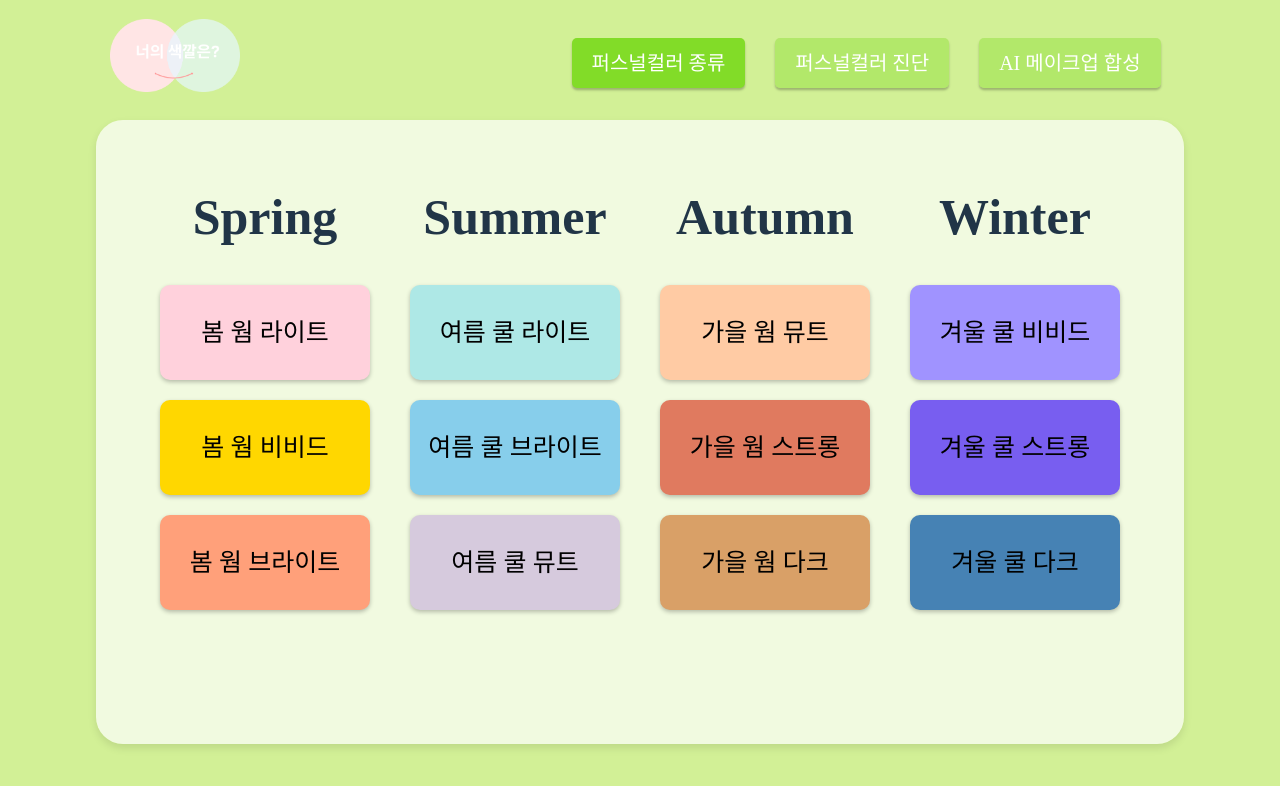
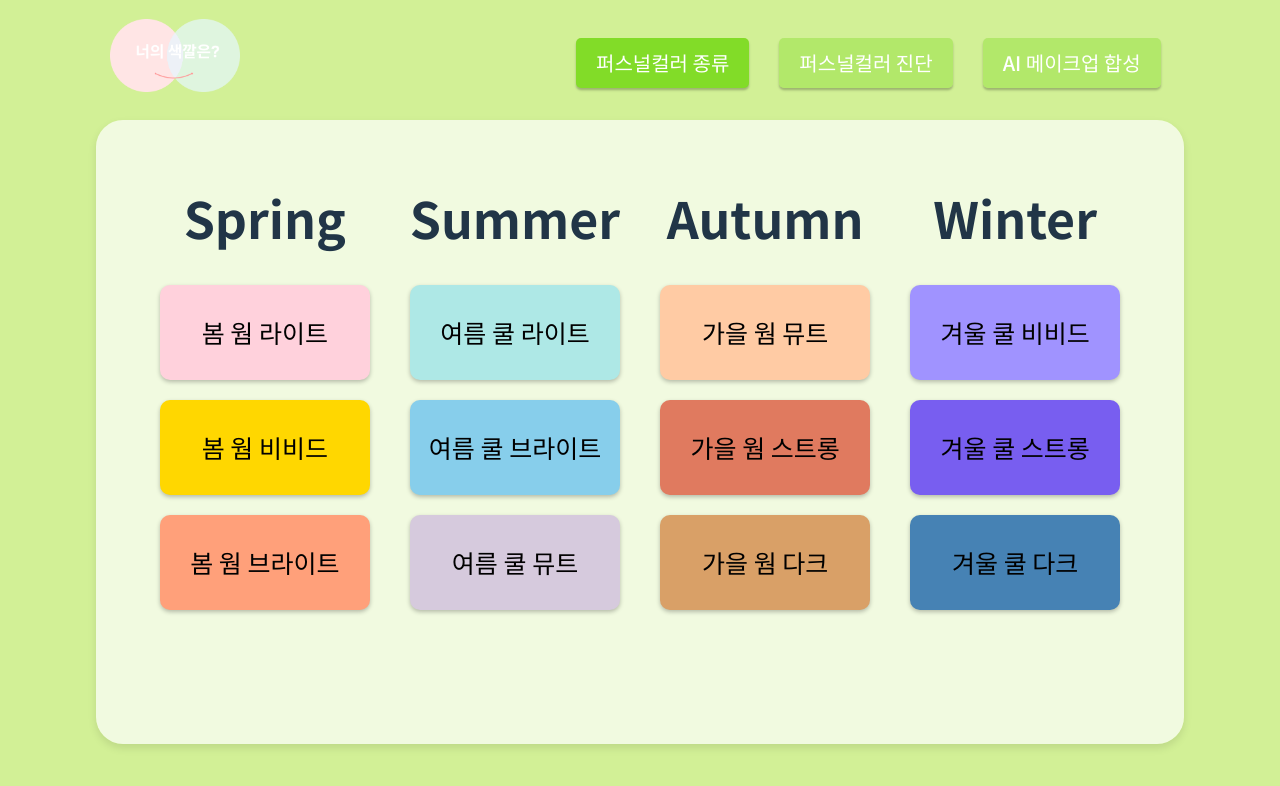
Before and after one commit to dajeong-kimm/what-is-your-color, a React (Vite) app in the folder frontend/yourcolors/: page /personalcolors in a window 1280 px wide. Shown: the top 786 px of the page. Built offline with nearby package versions, Linux system fonts and the light colour scheme.

Commit message:
fix:font 수정

```diff
--- a/frontend/yourcolors/src/button/top/TopButton.css
+++ b/frontend/yourcolors/src/button/top/TopButton.css
@@ -6,7 +6,7 @@
     border-radius: 5px;
     margin-left: 20px;
     font-size: 20px;
-    font-family: NanumGothic;
+    font-family: 'Noto Sans KR', sans-serif;
     transition: background-color 0.3s;
     box-shadow: 0px 2.221px 2.221px 0px rgba(0, 0, 0, 0.25);
 
--- a/frontend/yourcolors/src/features/personal-colors/PersonalButton.css
+++ b/frontend/yourcolors/src/features/personal-colors/PersonalButton.css
@@ -6,7 +6,7 @@
   border-radius: 10px;
   font-size: 25px;
   font-weight: bold;
-  font-family: NanumGothic;
+  font-family: 'Noto Sans KR', sans-serif;
   transition: background-color 0.3s;
   box-shadow: 0px 2px 4px rgba(0, 0, 0, 0.25);
   width: 170px;
@@ -66,7 +66,7 @@
 
     font-size: 1.5rem;
     font-weight: bold;
-    font-family: NanumGothic;
+    font-family: 'Noto Sans KR', sans-serif;
     margin-bottom: 10px;
     font-size: 50px;
 
--- a/frontend/yourcolors/src/features/personal-colors/PersonalColorDetail.css
+++ b/frontend/yourcolors/src/features/personal-colors/PersonalColorDetail.css
@@ -70,7 +70,7 @@
     line-height: 1.6;
     justify-content: center;
     font-weight: lighter;
-    font-family: NanumGothic;
+    font-family: 'Noto Sans KR', sans-serif;
 
   }
 
```
